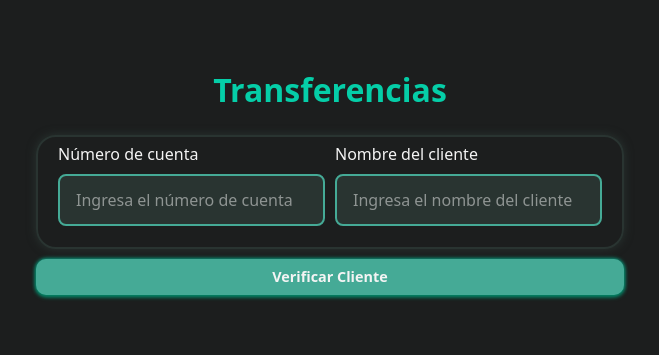
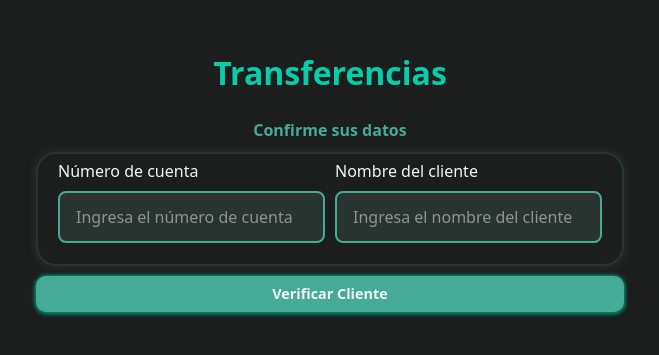
Before and after one commit to LeviTorresx/Mi-Banco-React-Vite, a React (Vite) app: page /transferencias in a window 1280 px wide. Shown: the part 207-562 px from the top of the page, without its empty margins (310-969 px from the left). Built offline with nearby package versions, Linux system fonts and the light colour scheme.

Commit message:
partial termination of the transfers component [011]

```diff
--- a/src/pages/transfers/Transfers.css
+++ b/src/pages/transfers/Transfers.css
@@ -19,6 +19,12 @@
   flex-direction: column;
   gap: 10px;
   margin: 5px 0;
+}
+
+.tittle-content {
+  text-align: center;
+  color: var(--color-accent);
+  font-weight: 700;
 }
 
 .transfers-form {
--- a/src/pages/transfers/Transfers.tsx
+++ b/src/pages/transfers/Transfers.tsx
@@ -173,15 +173,17 @@ export default function Transfers() {
     });
 
     setTransferData({ amount: 0, destinationAccount: "", date: "", name: "" });
+    setCustomer({ firstName: "", balance: 0, lastName: "", accountNumber: "" });
     setOpenModal(false);
   };
 
   return (
     <div className="transfers-container">
       <div className="transfers-header">
-        <h1 className="transfers-title">Transferencias</h1>
+        <h2 className="transfers-title">Transferencias</h2>
       </div>
       <div className="transfers-content">
+        <h3 className="tittle-content"> Confirme sus datos</h3>
         <div className="transfers-form">
           <Input
             label="Número de cuenta"
```
